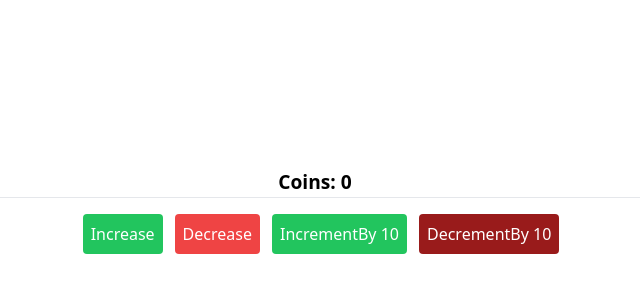
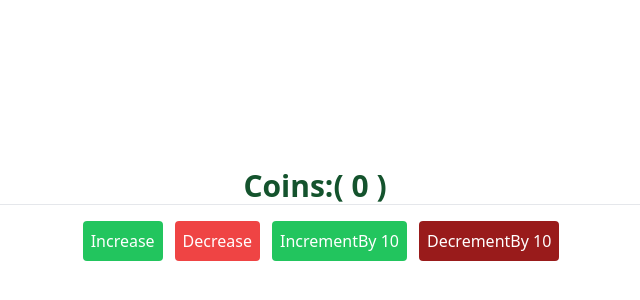
Before and after one commit to yadamoon/Redux_Exe, a React (Vite) app: page / in a window 1280 px wide. Shown: the part 32-332 px from the top of the page, without its empty margins (325-965 px from the left). Built offline with nearby package versions, Linux system fonts and the light colour scheme.

Commit message:
updated tailwind css Part

```diff
--- a/src/components/Display.jsx
+++ b/src/components/Display.jsx
@@ -6,7 +6,7 @@ const Display = () => {
   return (
     <div style={{ paddingTop: "200px" }}>
       <b>
-        <big className="value">Coins: {coin}</big>
+        <big className="text-3xl text-green-900">Coins:( {coin} )</big>
       </b>
     </div>
   );
```
